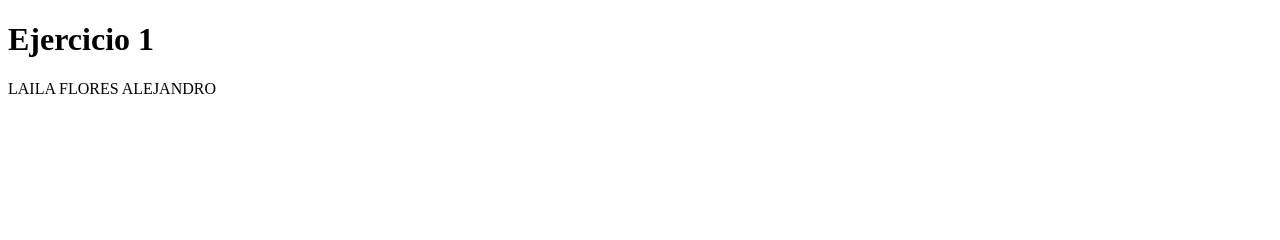
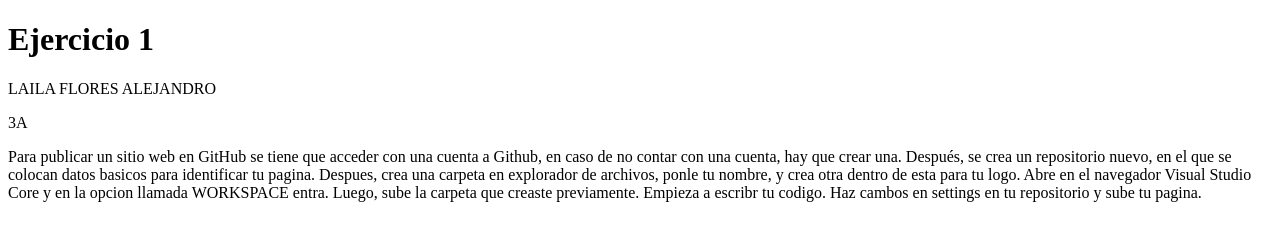
Before and after one commit to lailafloresa-a11y/laila, a plain HTML site: page index.html in a window 1280 px wide. Drawn offline with Linux system fonts and the light colour scheme.

Commit message:
Update index.html

```diff
--- a/index.html
+++ b/index.html
@@ -12,5 +12,8 @@
 <body>
     <h1>Ejercicio 1</h1>
     <p>LAILA FLORES ALEJANDRO</p>
+    <p>3A</p>
+    <p>Para publicar un sitio web en GitHub se tiene que acceder con una cuenta a Github, en caso de no contar con una cuenta, hay que crear una. Después, se crea un repositorio nuevo, en el que se colocan datos basicos para identificar tu pagina. Despues, crea una carpeta en explorador de archivos, ponle tu nombre, y crea otra dentro de esta para tu logo. Abre en el navegador Visual Studio Core y en la opcion llamada WORKSPACE entra. Luego, sube la carpeta que creaste previamente. Empieza a escribr tu codigo. Haz cambos en settings en tu repositorio y sube tu pagina. </p>
 </body>
+
 </html>
```
